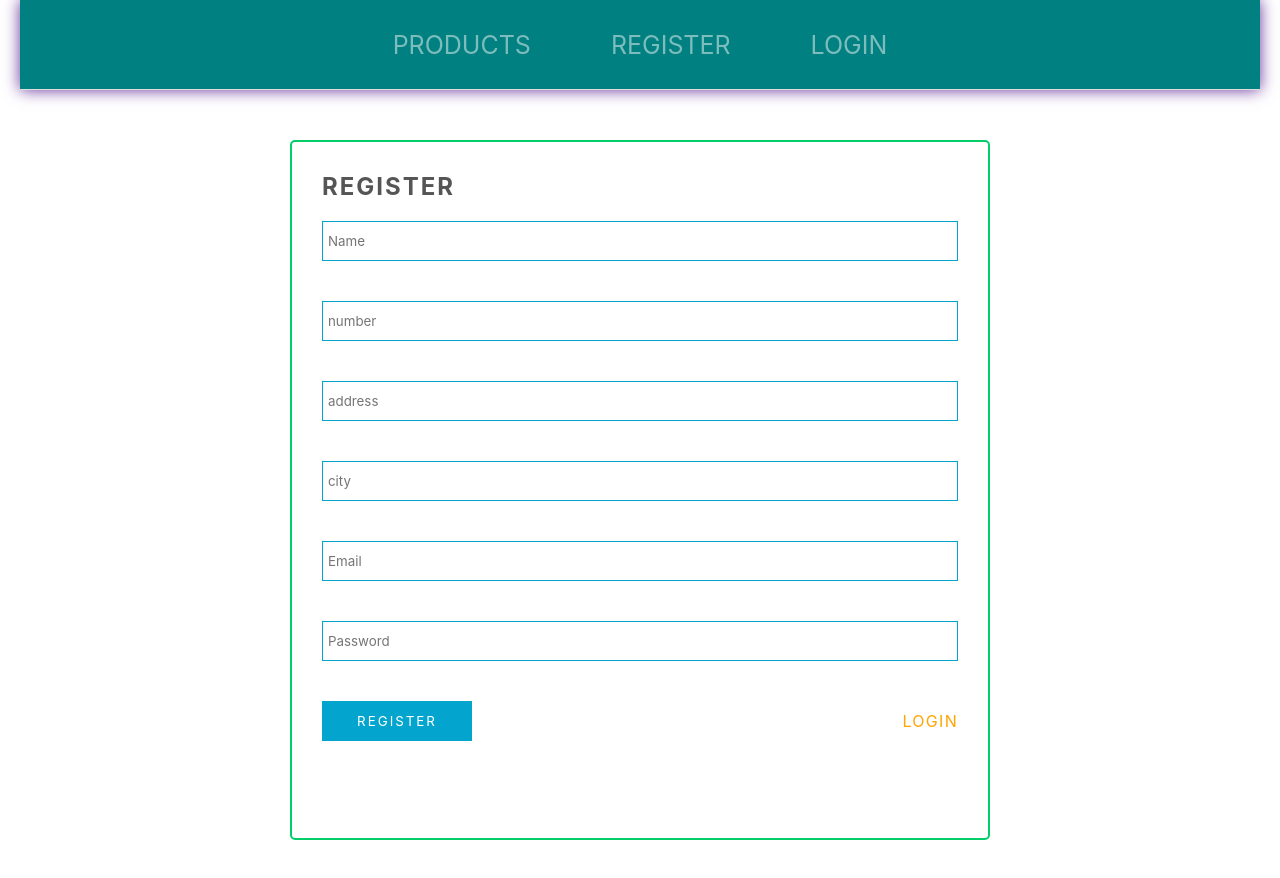
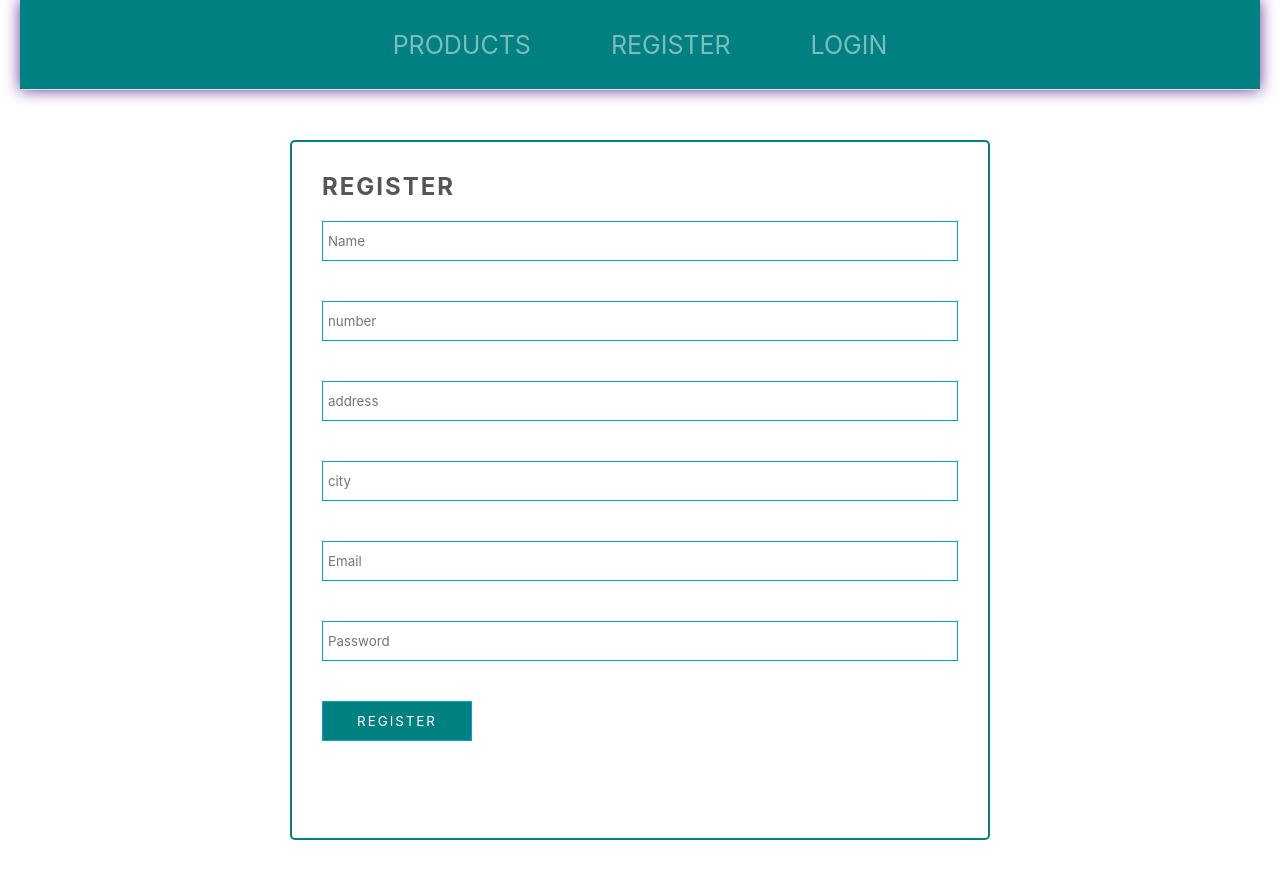
Before and after one commit to Imdaadh/SPM_PROJECT, a React (Create React App) app in the folder Frontend/client/: page /register in a window 1280 px wide. Shown: the top 878 px of the page. Built offline with nearby package versions, Linux system fonts and the light colour scheme; no server answers.

Commit message:
Registraion UI is changes

```diff
--- a/Frontend/client/src/components/Registration/Register.js
+++ b/Frontend/client/src/components/Registration/Register.js
@@ -31,7 +31,7 @@ function Register() {
     }
 
     return (
-        <div className="login-page"  style={{  height: 700}} >
+        <div className="login-page"  style={{  height: 700,borderColor:"teal"}} >
             <form onSubmit={registerSubmit}>
                 <h2>Register</h2>
                 <input type="text" name="name" required
@@ -54,8 +54,8 @@ function Register() {
                        placeholder="Password" value={user.password} onChange={onChangeInput} />
 
                 <div className="row">
-                    <button type="submit">Register</button>
-                    <Link to="/login">Login</Link>
+                    <button type="submit"   style={{backgroundColor:"teal"}}>Register</button>
+
                 </div>
             </form>
         </div>
```
Also changed, not shown: 2 other files (tests, documents, lock files or other folders). Lines whose indentation alone changed are shown as unchanged.
